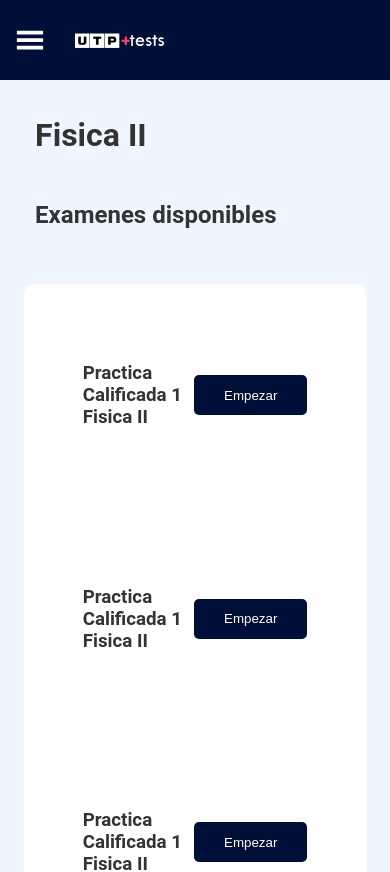
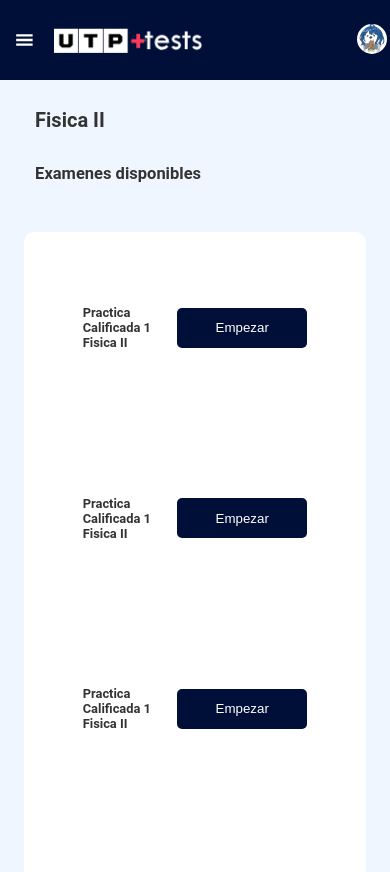
Before and after one commit to MaxSP10/PruebaTecnica, a React (Create React App) app: page /especifico in a window 390 px wide. Shown: the top 872 px of the page. Built offline with nearby package versions, Linux system fonts and the light colour scheme.

Commit message:
CSS responsivo texto

```diff
--- a/src/Examen.css
+++ b/src/Examen.css
@@ -21,6 +21,7 @@
     background-color: var(--secondary-color);
     padding: 40px;
     border-radius: 10px;
+    font-size: 16px;
   }
 
   .button-container {
@@ -64,3 +65,17 @@
     cursor: not-allowed;
     opacity: 0.7;
   }
+
+  @media screen and (max-width: 768px) {
+    .pregunta-container {
+      padding: 20px;
+      font-size: calc(11px + 1vw);
+
+    }
+  }
+
+  @media screen and (max-width: 480px) {
+    .pregunta-container {
+      font-size: calc(8px + 1vw);
+    }
+  }
--- a/src/components/topbar.js
+++ b/src/components/topbar.js
@@ -3,16 +3,24 @@ import { GiHamburgerMenu } from 'react-icons/gi';
 import logo from '../images/logo.png';
 import SideBar from './navbar';
 import { useState } from 'react';
-
+import photo from '../images/Profile.png';
+import '../styles/topbar.css';
 
 function TopBar() {
     const [showSideBar, setShowSideBar] = useState(false);
   return (
     <header className='topbar'>
         <GiHamburgerMenu onClick={() => setShowSideBar(!showSideBar)} className='menu-hamburger'/>
-        <div className='logo-container'>
-            <img src={logo} alt='logo' className='logo' />
+        <div className='main-content'>
+            <div className='logo-container'>
+                <img src={logo} alt='logo' className='logo' />
+            </div>
+
+            <div className='photo-container'>
+                <img src={photo} alt='photo' className='photo' />
+            </div>
         </div>
+
         {showSideBar && <SideBar />}
     </header>
 
--- a/src/styles/navbar.css
+++ b/src/styles/navbar.css
@@ -10,8 +10,12 @@ body {
     padding: 0;
     font-family: 'Roboto', sans-serif;
     color: #333;
+    font-size: 16px;
   }
 
+  h1 {
+    font-size: 20px;
+  }
 
 .SideBar {
     width: var(--sidebar-width);
@@ -35,24 +39,6 @@ body {
     height: 30px;
     width: auto;
     margin-left: 30px;
-  }
-
-header {
-    position: sticky;
-    top: 0;
-    background-color: var(--primary-color);
-    color: #fff;
-    padding: 10px 30px;
-    height: var(--header-height);
-    display: flex;
-    align-items: center;
-    z-index: 999;
-  }
-
-  header svg {
-    font-size: 30px;
-    cursor: pointer;
-    margin-right: 15px;
   }
 
 .SideBar.active {
@@ -91,14 +77,13 @@ ul li a:hover, ul li a.active {
     padding: 0 15px;
   }
 
-  header {
-    padding: 10px 15px;
-  }
-
   .logo {
     margin-left: 15px;
     height: 15px;
     width: auto;
+  }
+  body {
+    font-size: 11px;
   }
 }
 
@@ -107,12 +92,9 @@ ul li a:hover, ul li a.active {
     width: var(--sidebar-width);
   }
 
-  header {
-    padding-left: 30px;
-  }
 }
 
-/* Overlay for when sidebar is open */
+
 .overlay {
   position: fixed;
   top: 0;
--- /dev/null
+++ b/src/styles/topbar.css
@@ -0,0 +1,83 @@
+
+header {
+    position: sticky;
+    top: 0;
+    background-color: var(--primary-color);
+    color: #fff;
+    padding: 10px 30px;
+    height: var(--header-height);
+    display: flex;
+    align-items: center;
+    z-index: 999;
+  }
+
+  header svg {
+    font-size: 30px;
+    cursor: pointer;
+    margin-right: 15px;
+  }
+
+  h1 {
+    font-size: 26px;
+  }
+
+.main-content {
+  display: flex;
+  flex-direction: row;
+  justify-content: space-between;
+  width: 100%;
+}
+
+.photo-container {
+  margin-right: 5%;
+  align-items: center;
+}
+
+.photo {
+  height: 50px;
+  width: auto;
+  border-radius: 50%;
+}
+
+@media screen and (max-width: 768px) {
+
+    header {
+      padding: 10px 15px;
+      width: 100%;
+    }
+
+    header svg {
+      margin-right: 5px;
+      font-size: 20px;
+    }
+
+    .photo {
+      height: 30px;
+    }
+    .logo {
+      height: 25px;
+    }
+
+    h1 {
+      font-size: 20px;
+    }
+
+  }
+
+  @media screen and (min-width: 769px) {
+
+    header {
+      padding-left: 30px;
+    }
+  }
+
+
+  @media screen and (max-width: 220px) {
+    .logo {
+        display: none;
+      }
+
+    body {
+      font-size: calc(4px + 1vw);
+    }
+  }
```
Also changed, not shown: src/images/Profile.png (added).
